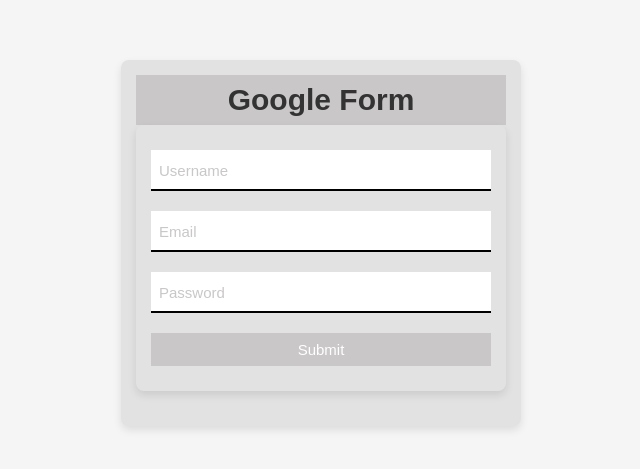
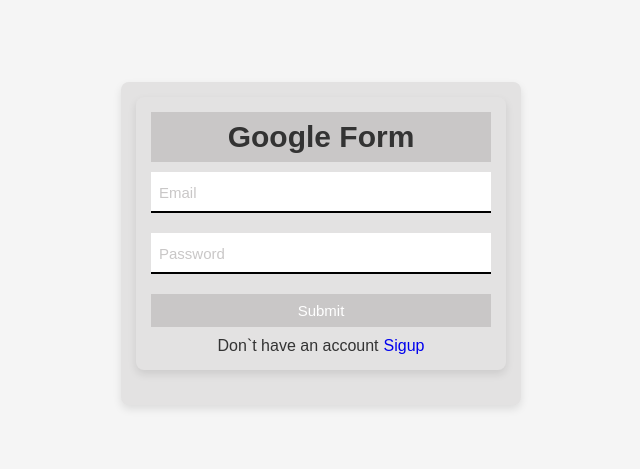
Before and after one commit to Code-Mole/Form, a React (Create React App) app in the folder my__form/: page /login in a window 1280 px wide. Shown: the part 147-616 px from the top of the page, without its empty margins (319-959 px from the left). Built offline with nearby package versions, Linux system fonts and the light colour scheme; no server answers.

Commit message:
routes in react

```diff
--- a/my__form/package.json
+++ b/my__form/package.json
@@ -9,6 +9,7 @@
     "axios": "^1.7.2",
     "react": "^18.3.1",
     "react-dom": "^18.3.1",
+    "react-router-dom": "^6.23.1",
     "react-scripts": "5.0.1",
     "web-vitals": "^2.1.4"
   },
--- a/my__form/src/App.js
+++ b/my__form/src/App.js
@@ -1,15 +1,22 @@
 import "./App.css";
-import Header from "./Components/Header.js";
-import Form from "./Components/Form.js";
+import Signup from "./Components/Sigup.js";
+import Home from "./Components/Home.js";
+import { BrowserRouter as Router, Route, Routes } from "react-router-dom";
+import Login from "./Components/Login.js";
 
 function App() {
   return (
-    <div className="App">
-      <div className="container">
-        <Header />
-        <Form />
+    <Router>
+      <div className="App">
+        <div className="container">
+          <Routes>
+            <Route path="/" element={<Home />}></Route>
+            <Route path="/signup" element={<Signup />}></Route>
+            <Route path="/login" element={<Login />}></Route>
+          </Routes>
+        </div>
       </div>
-    </div>
+    </Router>
   );
 }
 
--- a/my__form/src/Components/Header.css
+++ b/my__form/src/Components/Header.css
@@ -42,3 +42,12 @@
   background-color: #fe9900;
   color: #fff;
 }
+.para {
+  display: flex;
+  align-items: center;
+  justify-content: center;
+}
+.link {
+  margin-left: 5px;
+  text-decoration: none;
+}
--- /dev/null
+++ b/my__form/src/Components/Home.js
@@ -0,0 +1,7 @@
+import React from "react";
+
+function Home() {
+  return <div>Home Sweet Home</div>;
+}
+
+export default Home;
--- /dev/null
+++ b/my__form/src/Components/Login.js
@@ -0,0 +1,50 @@
+import React, { useEffect, useState } from "react";
+import { Link } from "react-router-dom";
+import axios from "axios";
+import Header from "./Header.js";
+import "./Header.css";
+
+export default function Login() {
+  const [email, setEmail] = useState("");
+  const [password, setPassword] = useState("");
+  const [message, setMessage] = useState("");
+
+  const HandelSubmit = (e) => {
+    e.preventDefault();
+
+    setEmail("");
+    setPassword("");
+  };
+  return (
+    <div className="form">
+      <div className="container">
+        <Header />
+        <form className="form" onSubmit={HandelSubmit}>
+          <input
+            type="email"
+            name=""
+            value={email}
+            placeholder="Email"
+            onChange={(e) => setEmail(e.target.value)}
+          />
+          <input
+            type="password"
+            name=""
+            value={password}
+            placeholder="Password"
+            onChange={(e) => setPassword(e.target.value)}
+          />
+          <button type="submit" className="btn">
+            Submit
+          </button>
+          <p className="para">
+            Don`t have an account{" "}
+            <Link className="link" to="/signup">
+              Sigup
+            </Link>
+          </p>
+        </form>
+      </div>
+    </div>
+  );
+}
--- a/my__form/src/Components/Form.js
+++ b/my__form/src/Components/Sigup.js
@@ -1,5 +1,7 @@
 import React, { useEffect, useState } from "react";
+import { Link } from "react-router-dom";
 import axios from "axios";
+import Header from "./Header.js";
 import "./Header.css";
 
 function Form() {
@@ -59,6 +61,7 @@
   return (
     <div className="form">
       <div className="container">
+        <Header />
         <form className="form">
           <input
             type="text"
@@ -88,6 +91,12 @@
           >
             Submit
           </button>
+          <p className="para">
+            Have an account{" "}
+            <Link className="link" to="/login">
+              login
+            </Link>
+          </p>
         </form>
       </div>
     </div>
```
Also changed, not shown: 1 other file (tests, documents, lock files or other folders).
